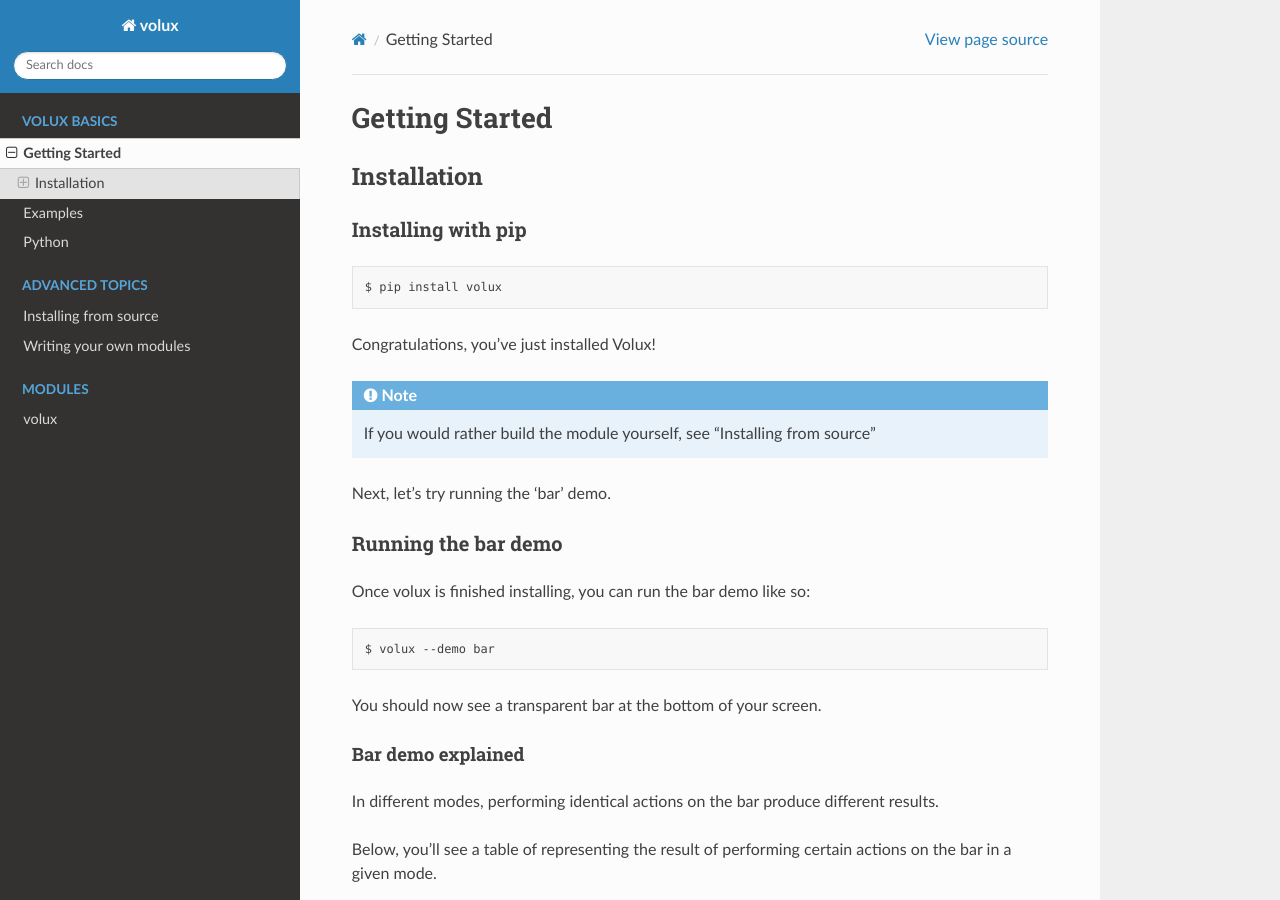
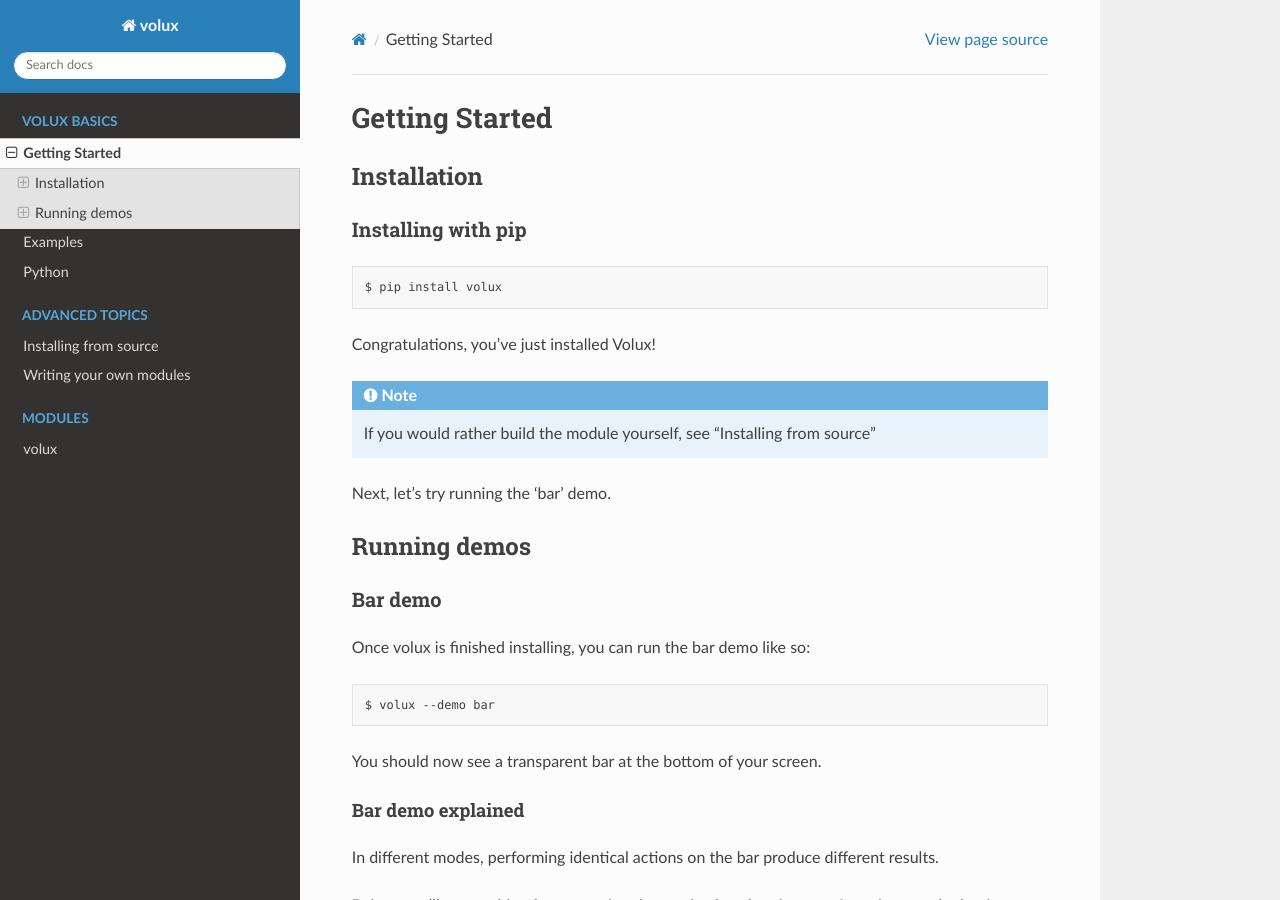
Before and after one commit to DrTexx/Volux, a Sphinx documentation site: the page built from docs/basics/intro.rst, in a window 1280 px wide and 900 px high. Built offline with Sphinx 7.4.7 and the Read the Docs theme 2.0.0, drawn with Linux system fonts in a browser that asks for light colours.

```diff
--- a/docs/basics/intro.rst
+++ b/docs/basics/intro.rst
@@ -21,8 +21,12 @@ Congratulations, you've just installed Volux!
 Next, let's try running the 'bar' demo.
 
 
-Running the bar demo
-====================
+*************
+Running demos
+*************
+
+Bar demo
+========
 
 Once volux is finished installing, you can run the bar demo like so:
 
```
Also changed, not shown: README.md (+2 -2 lines).
